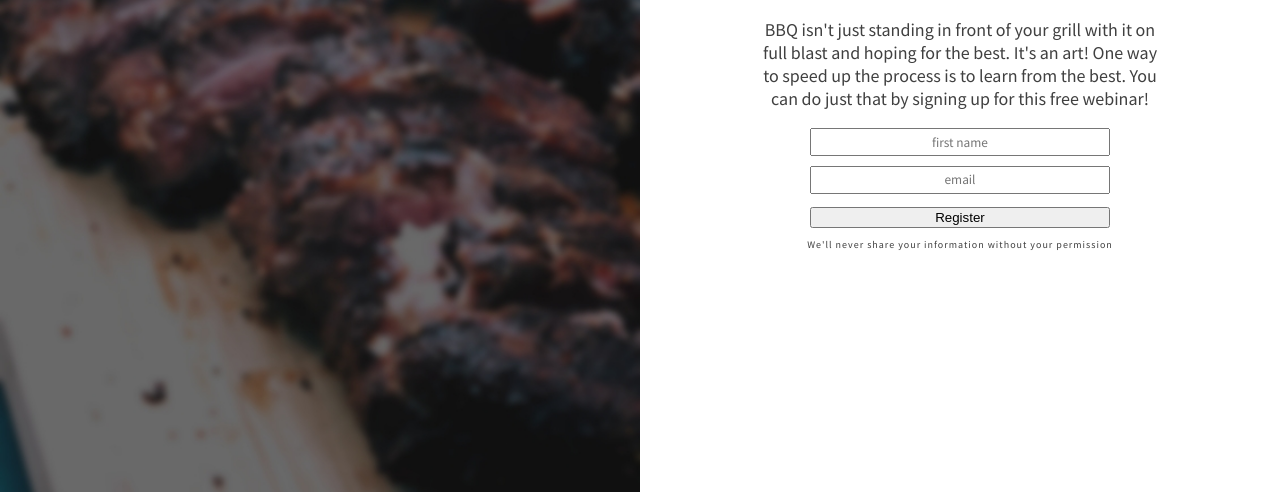
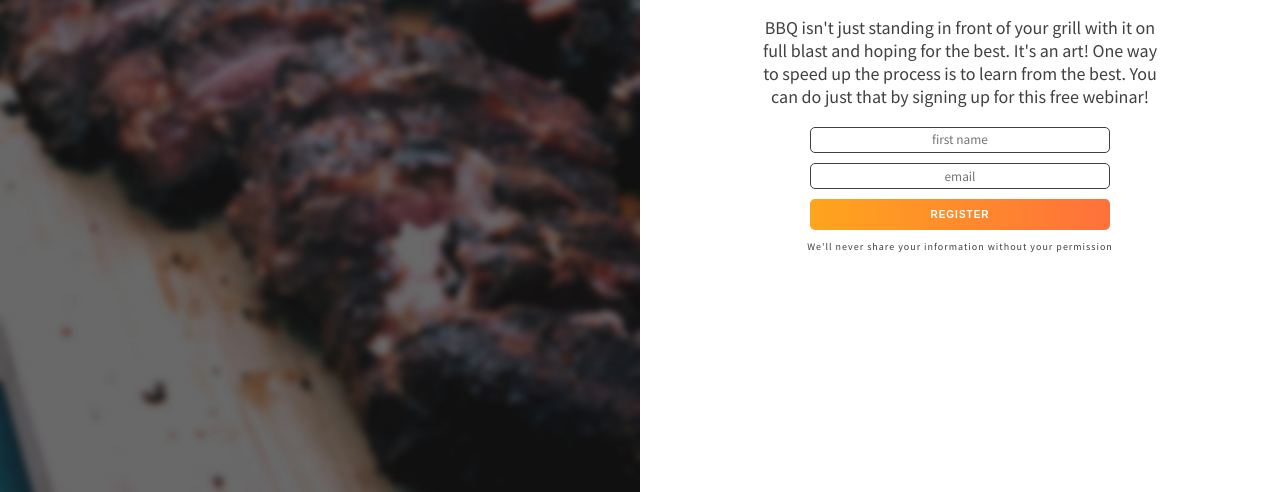
Before and after one commit to SolomanGarcia/bbq-splash-page, a plain HTML site: page index.html in a window 1280 px wide. Shown: the part 308-800 px from the top of the page. Drawn offline with Linux system fonts and the light colour scheme.

Commit message:
style form

```diff
--- a/css/styles.css
+++ b/css/styles.css
@@ -98,6 +98,7 @@ form
 input,
 .btn {
   width: 100%;
+  border-radius: 5px;
 }
 
 input {
@@ -105,6 +106,23 @@ input {
   text-align: inherit;
   margin-bottom: .75em;
   padding: .25em;
+  border: 1px solid #404040;
+}
+
+.btn {
+  display: inline-block;
+  padding: 1em 1.5em;
+  font-size: 0.625rem;
+  text-transform: uppercase;
+  font-weight: 900;
+  letter-spacing: 1px;
+  border: 0;
+  cursor: pointer;
+}
+
+.btn-primary {
+  background: linear-gradient(to left, #ff713b, #ffa51d);
+  color: white;
 }
 
 /* =================
```
